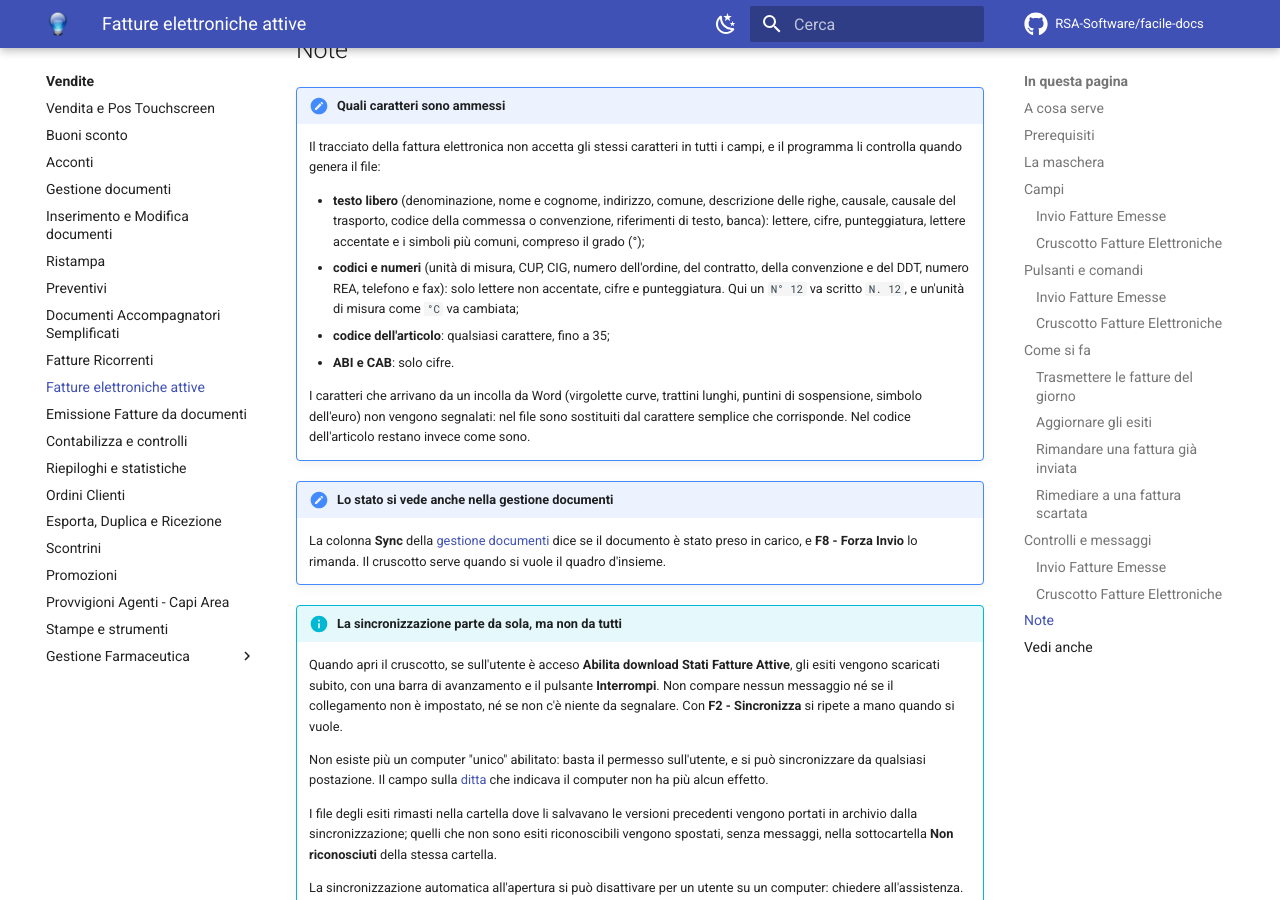
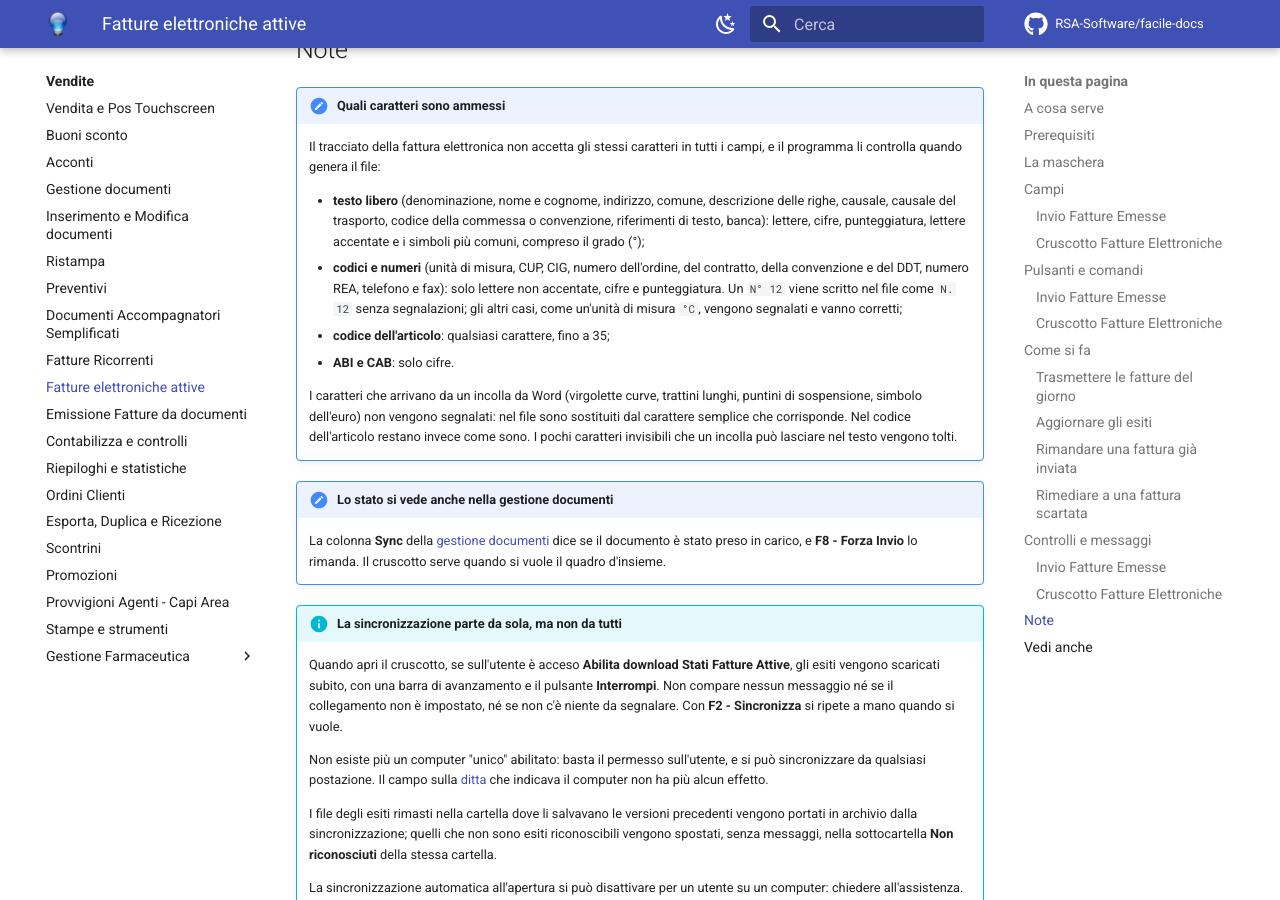
Before and after one commit to RSA-Software/facile-docs, an MkDocs documentation site: the page built from docs/moduli/vendite/fatture-elettroniche-attive.md, in a window 1280 px wide and 900 px high, scrolled down 10454 px. Built offline with MkDocs 1.6.1 and Material for MkDocs 9.7.7, drawn with Linux system fonts in a browser that asks for light colours; comment, search, counter and statistics services are not loaded.

Commit message:
Fatture elettroniche attive: N° scritto N. nei campi codice, caratteri invisibili tolti
Co-Authored-By: Claude Fable 5.2 <noreply@anthropic.com>

```diff
--- a/docs/moduli/vendite/fatture-elettroniche-attive.md
+++ b/docs/moduli/vendite/fatture-elettroniche-attive.md
@@ -251,15 +251,17 @@ Gli esiti di una sola fattura o autofattura si vedono anche dal
       grado (°);
     - **codici e numeri** (unità di misura, CUP, CIG, numero dell'ordine, del
       contratto, della convenzione e del DDT, numero REA, telefono e fax):
-      solo lettere non accentate, cifre e punteggiatura. Qui un `N° 12` va
-      scritto `N. 12`, e un'unità di misura come `°C` va cambiata;
+      solo lettere non accentate, cifre e punteggiatura. Un `N° 12` viene
+      scritto nel file come `N. 12` senza segnalazioni; gli altri casi, come
+      un'unità di misura `°C`, vengono segnalati e vanno corretti;
     - **codice dell'articolo**: qualsiasi carattere, fino a 35;
     - **ABI e CAB**: solo cifre.
 
     I caratteri che arrivano da un incolla da Word (virgolette curve, trattini
     lunghi, puntini di sospensione, simbolo dell'euro) non vengono segnalati:
     nel file sono sostituiti dal carattere semplice che corrisponde. Nel codice
-    dell'articolo restano invece come sono.
+    dell'articolo restano invece come sono. I pochi caratteri invisibili che
+    un incolla può lasciare nel testo vengono tolti.
 
 !!! note "Lo stato si vede anche nella gestione documenti"
 
```
